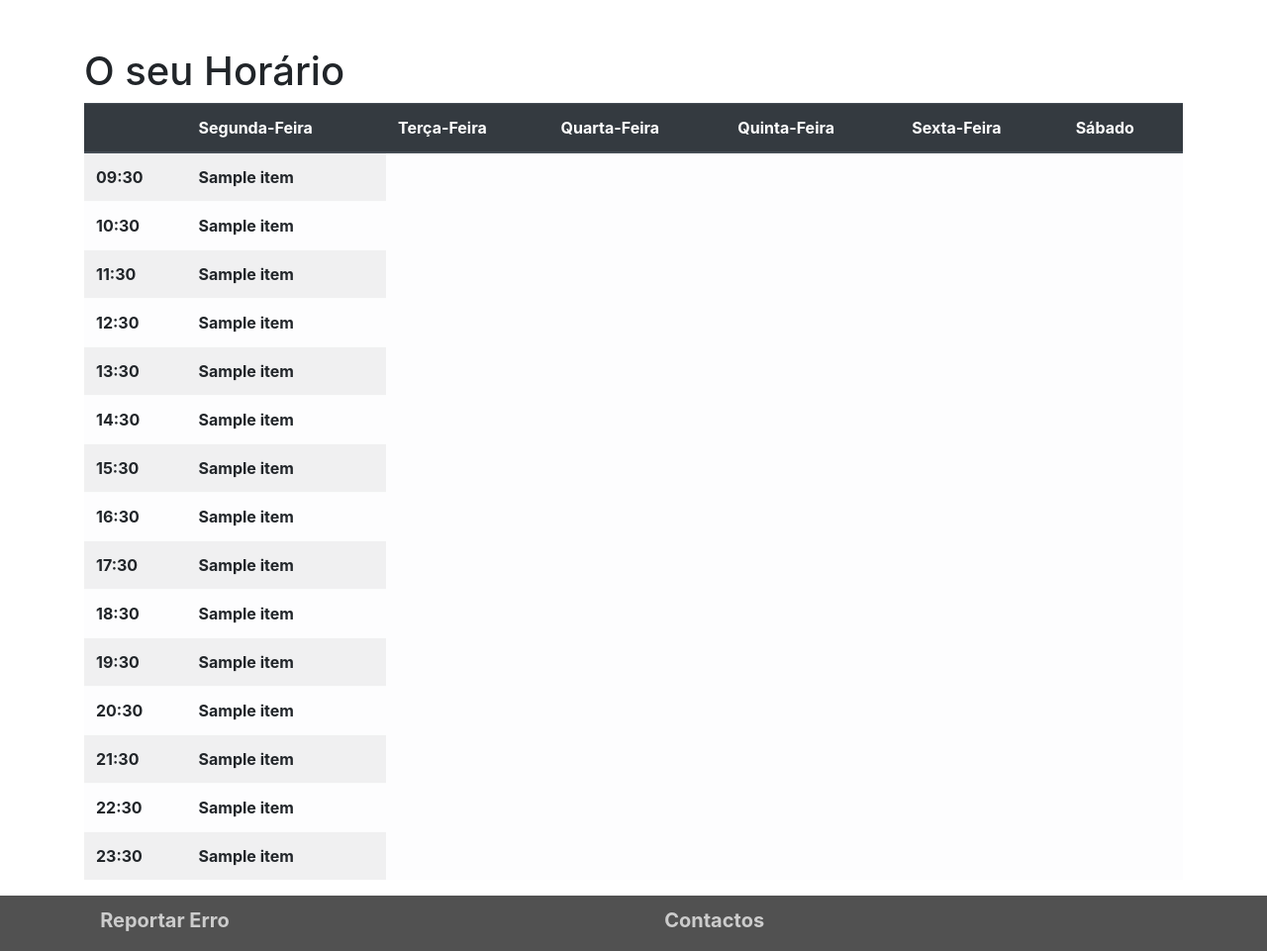
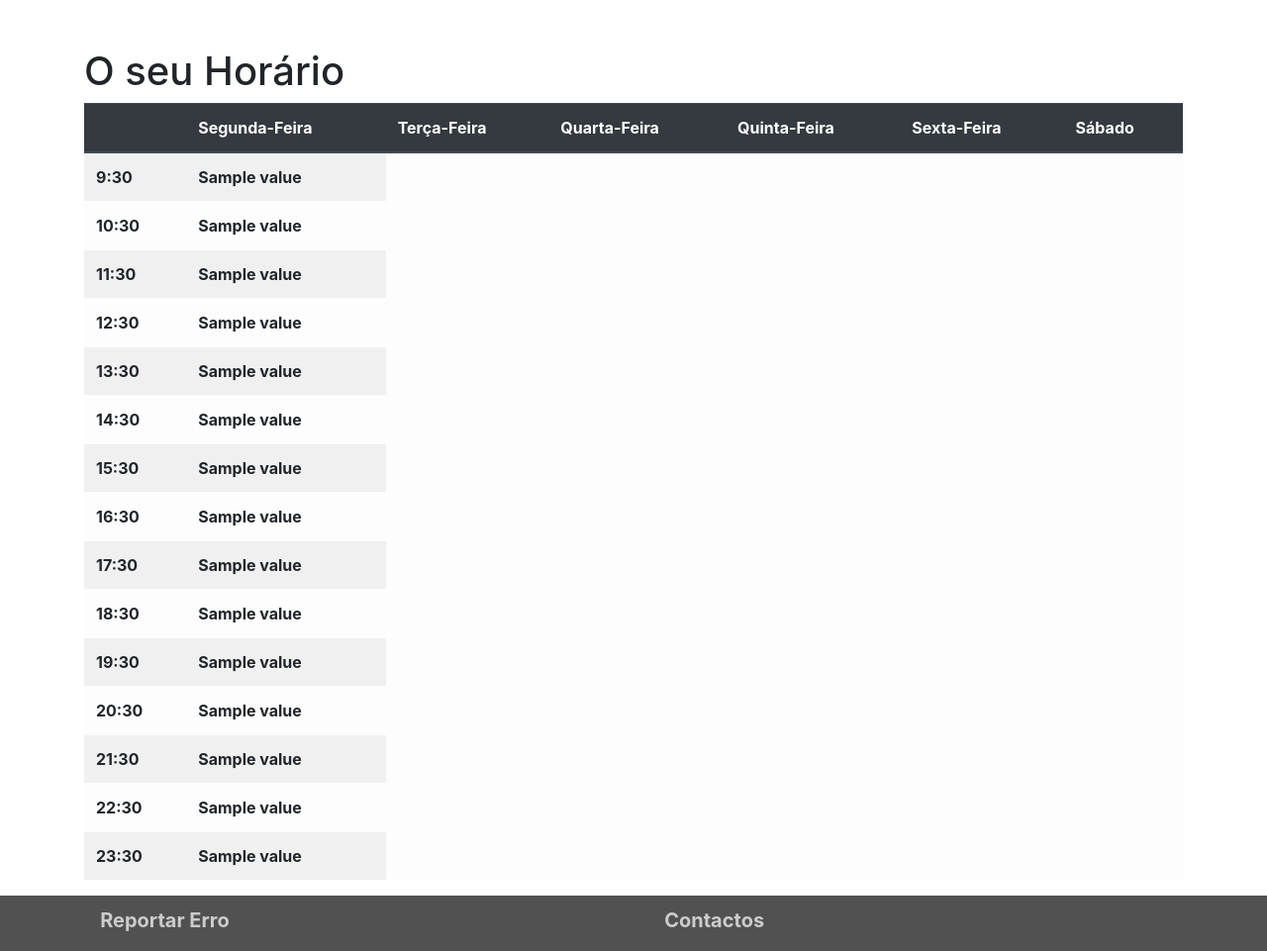
Before and after one commit to reborn12008/PI, a Django app: template keycode/templates/horario.html in a window 1280 px wide. Shown: the part 58-1019 px from the top of the page at 99% size. Run offline with Django 3.2, Linux system fonts and the light colour scheme; a user stored in the database is signed in; tables that the repository leaves empty hold one stand-in row (values such as "Sample post"); the template is opened without the code that fills it: most values are stand-ins (such as "Sample title", 1, 10 or a date in 2020); lists and menus that the app fills with data are empty; parts of the project's set-up code (start-up, migrations or seed data) failed here and were passed over; some libraries are stand-ins or nearby versions.

Commit message:
Adicionar Salas ao horario

```diff
--- a/keycode/templates/horario.html
+++ b/keycode/templates/horario.html
@@ -17,12 +17,16 @@
     </thead>
     <tbody>
         <tr>
-            <th scope="row">09:30</th>
+            <th scope="row">9:30</th>
             {% for item in aulas_nove  %}
                 {% if item == None %}
                     <th>    </th>
                 {% else %}
-                    <th>{{ item }}</th>
+                <th>
+                    {% for i,value in item.items %}
+                         {{ value }} <br>
+                    {% endfor %}
+                </th>
                 {% endif %}
             {% endfor %}
 
@@ -33,7 +37,12 @@
                 {% if item == None %}
                     <th>    </th>
                 {% else %}
-                    <th>{{ item }}</th>
+                <th>
+                    {% for i,value in item.items %}
+                         {{ value }} <br>
+                    {% endfor %}
+                </th>
+
                 {% endif %}
             {% endfor %}
         </tr>
@@ -43,7 +52,11 @@
                 {% if item == None %}
                     <th>    </th>
                 {% else %}
-                    <th>{{ item }}</th>
+                <th>
+                    {% for i,value in item.items %}
+                         {{ value }} <br>
+                    {% endfor %}
+                </th>
                 {% endif %}
             {% endfor %}
         </tr>
@@ -53,7 +66,11 @@
                 {% if item == None %}
                     <th>    </th>
                 {% else %}
-                    <th>{{ item }}</th>
+                <th>
+                    {% for i,value in item.items %}
+                         {{ value }} <br>
+                    {% endfor %}
+                </th>
                 {% endif %}
             {% endfor %}
         </tr>
@@ -63,7 +80,11 @@
                 {% if item == None %}
                     <th>    </th>
                 {% else %}
-                    <th>{{ item }}</th>
+                <th>
+                    {% for i,value in item.items %}
+                         {{ value }} <br>
+                    {% endfor %}
+                </th>
                 {% endif %}
             {% endfor %}
         </tr>
@@ -73,7 +94,11 @@
                 {% if item == None %}
                     <th>    </th>
                 {% else %}
-                    <th>{{ item }}</th>
+                <th>
+                    {% for i,value in item.items %}
+                         {{ value }} <br>
+                    {% endfor %}
+                </th>
                 {% endif %}
             {% endfor %}
         </tr>
@@ -83,7 +108,11 @@
                 {% if item ==  None %}
                     <th>    </th>
                 {% else %}
-                    <th>{{ item }}</th>
+                <th>
+                    {% for i,value in item.items %}
+                         {{ value }} <br>
+                    {% endfor %}
+                </th>
                 {% endif %}
             {% endfor %}
         </tr>
@@ -93,7 +122,11 @@
                 {% if item == None %}
                     <th>    </th>
                 {% else %}
-                    <th>{{ item }}</th>
+                <th>
+                    {% for i,value in item.items %}
+                         {{ value }} <br>
+                    {% endfor %}
+                </th>
                 {% endif %}
             {% endfor %}
         </tr>
@@ -103,7 +136,11 @@
                 {% if item == None %}
                     <th>    </th>
                 {% else %}
-                    <th>{{ item }}</th>
+                <th>
+                    {% for i,value in item.items %}
+                         {{ value }} <br>
+                    {% endfor %}
+                </th>
                 {% endif %}
             {% endfor %}
         </tr>
@@ -113,7 +150,11 @@
                 {% if item == None %}
                     <th>    </th>
                 {% else %}
-                    <th>{{ item }}</th>
+                <th>
+                    {% for i,value in item.items %}
+                         {{ value }} <br>
+                    {% endfor %}
+                </th>
                 {% endif %}
             {% endfor %}
         </tr>
@@ -123,7 +164,11 @@
                 {% if item == None %}
                     <th>    </th>
                 {% else %}
-                    <th>{{ item }}</th>
+                <th>
+                    {% for i,value in item.items %}
+                         {{ value }} <br>
+                    {% endfor %}
+                </th>
                 {% endif %}
             {% endfor %}
         </tr>
@@ -133,7 +178,11 @@
                 {% if item == None %}
                     <th>    </th>
                 {% else %}
-                    <th>{{ item }}</th>
+                <th>
+                    {% for i,value in item.items %}
+                         {{ value }} <br>
+                    {% endfor %}
+                </th>
                 {% endif %}
             {% endfor %}
         </tr>
@@ -143,7 +192,11 @@
                 {% if item == None %}
                     <th>    </th>
                 {% else %}
-                    <th>{{ item }}</th>
+                <th>
+                    {% for i,value in item.items %}
+                         {{ value }} <br>
+                    {% endfor %}
+                </th>
                 {% endif %}
             {% endfor %}
         </tr>
@@ -153,7 +206,11 @@
             {% if item == None %}
                 <th>    </th>
             {% else %}
-                <th>{{ item }}</th>
+            <th>
+                {% for i,value in item.items %}
+                     {{ value }} <br>
+                {% endfor %}
+            </th>
             {% endif %}
         {% endfor %}
         </tr>
@@ -163,7 +220,11 @@
                 {% if item == None %}
                     <th>    </th>
                 {% else %}
-                    <th>{{ item }}</th>
+                <th>
+                    {% for i,value in item.items %}
+                         {{ value }} <br>
+                    {% endfor %}
+                </th>
                 {% endif %}
             {% endfor %}
         </tr>
```
Also changed, not shown: horario/views.py (+21 -19 lines).
